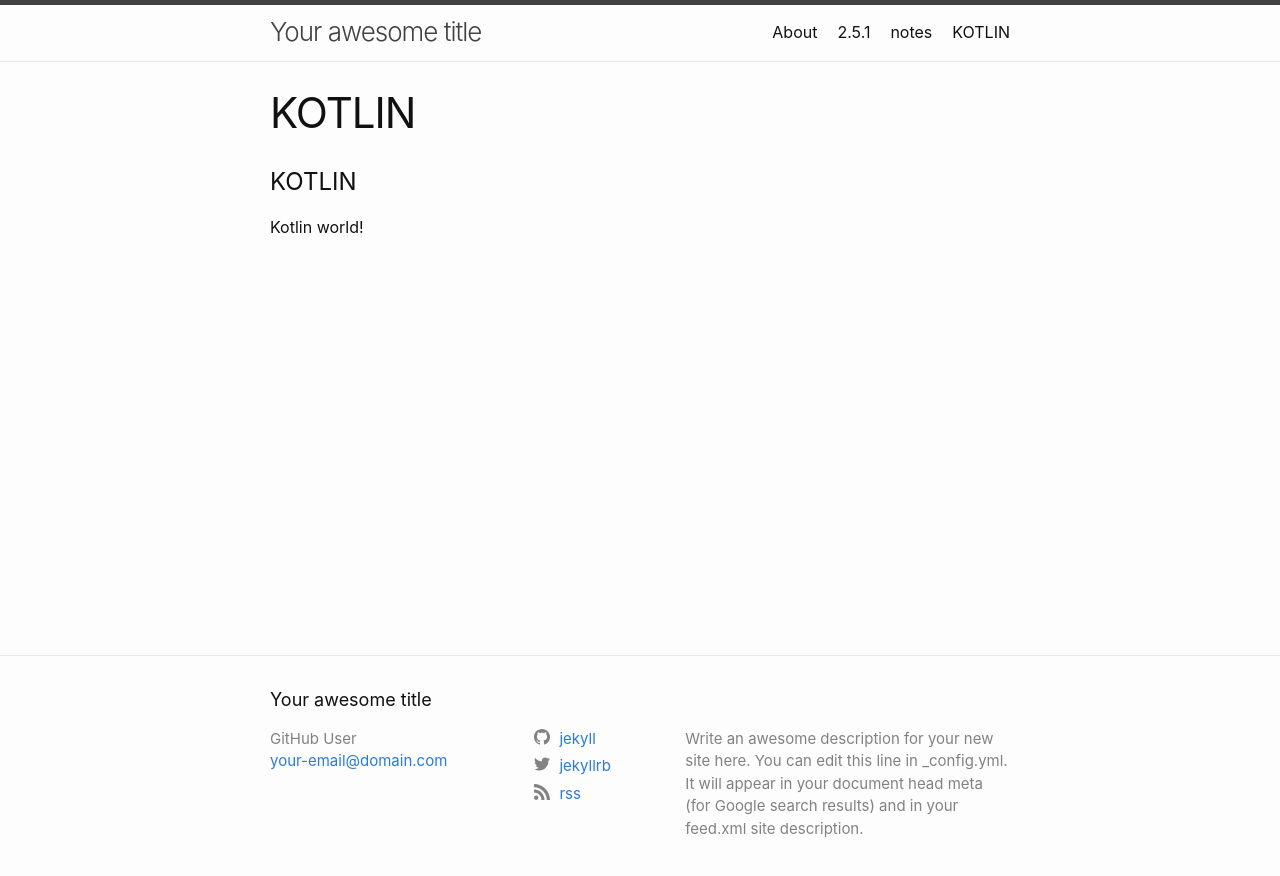
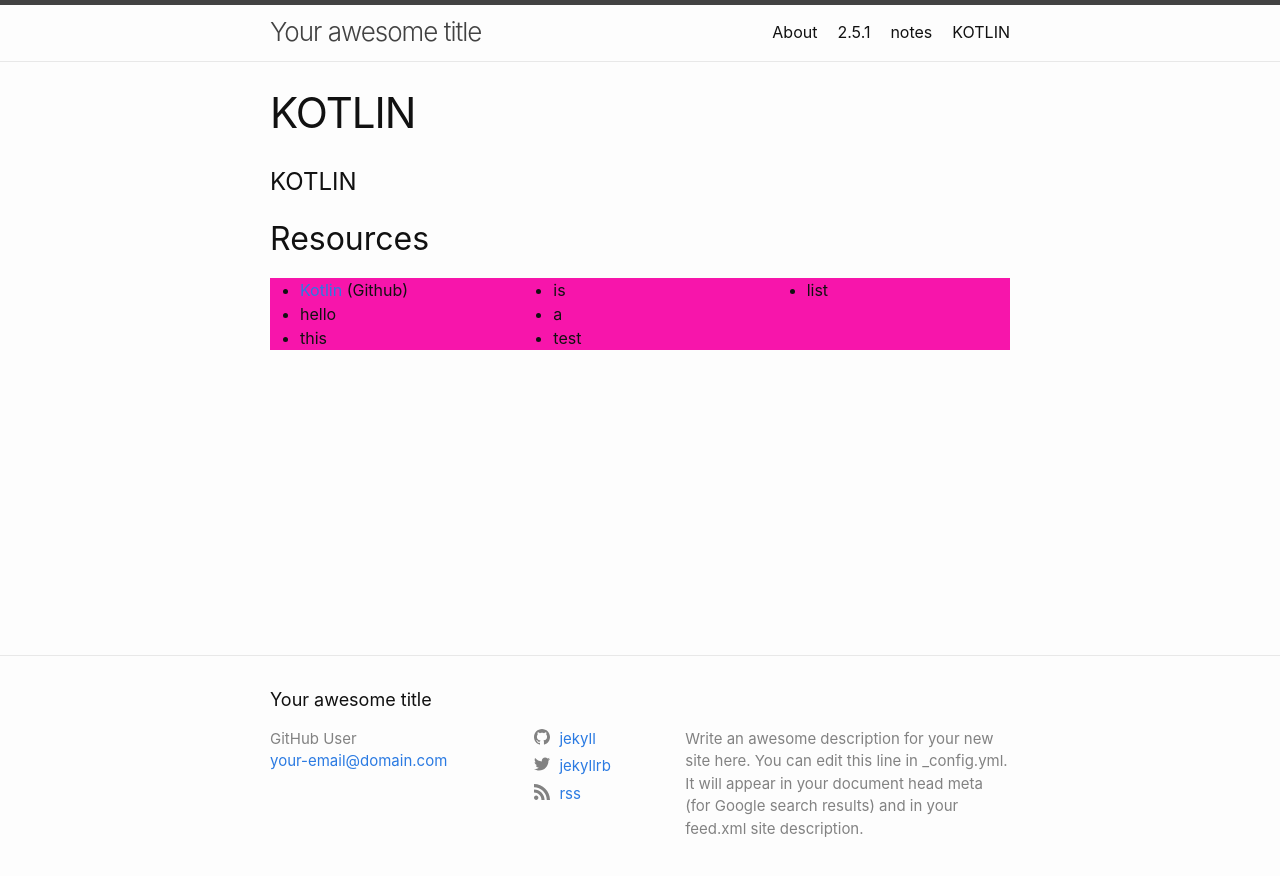
Before and after one commit to viking-cat/notes, a Jekyll site: the page built from pages/kotlin.md, in a window 1280 px wide. Shown: the top 876 px of the page. Built offline with Jekyll 4.4.1, drawn with Linux system fonts in a browser that asks for light colours; our own code applies the rules of GitHub Pages for plain Markdown files.

Commit message:
Enhance kotlin.md with resources section
Added resources section with a list of links and a styled div.

```diff
--- a/pages/kotlin.md
+++ b/pages/kotlin.md
@@ -1,3 +1,16 @@
 # KOTLIN
 
-Kotlin world!
+## Resources
+{% capture myblock %}
+* [Kotlin](https://github.com/JetBrains/kotlin) (Github)
+* hello
+* this
+* is
+* a
+* test
+* list
+{% endcapture %}
+
+<div style="column-count:3;column-gap:20px;background-color:#f715ab;">
+    {{ myblock | markdownify }}
+</div>
```
